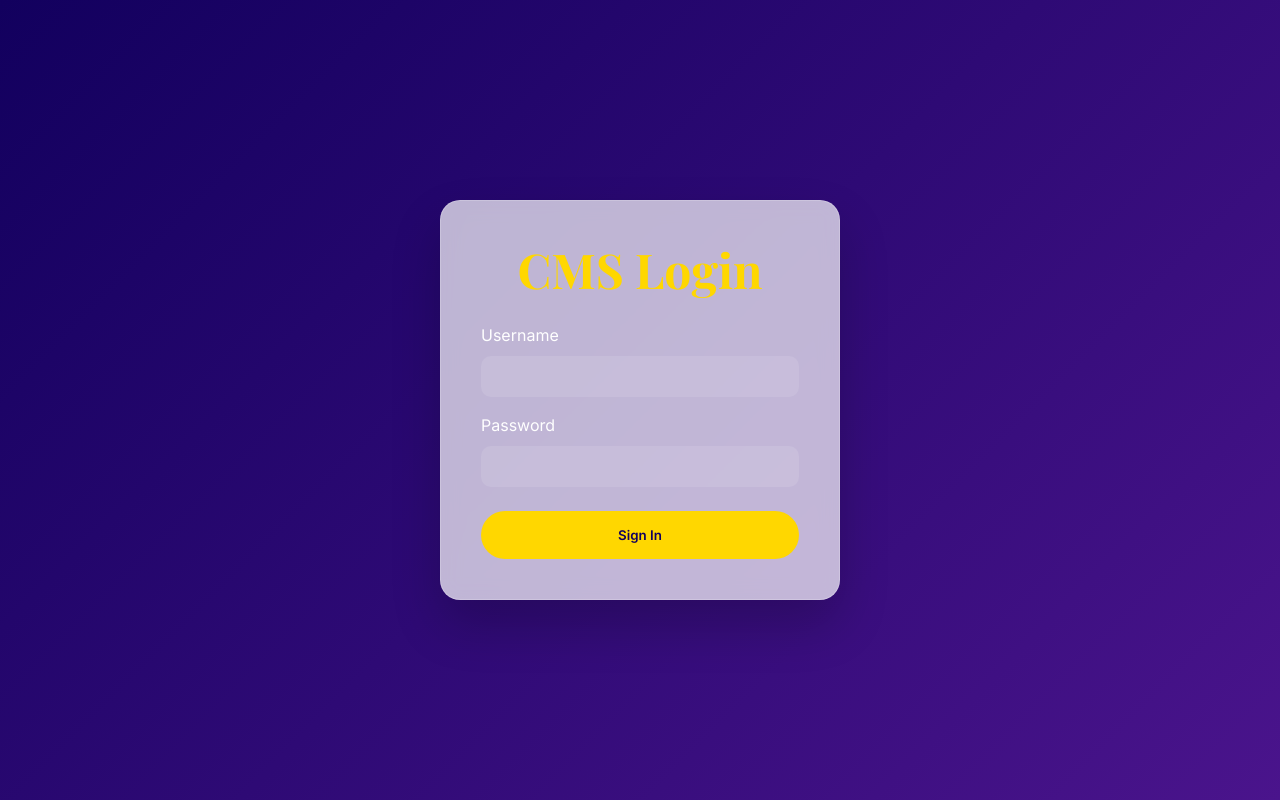
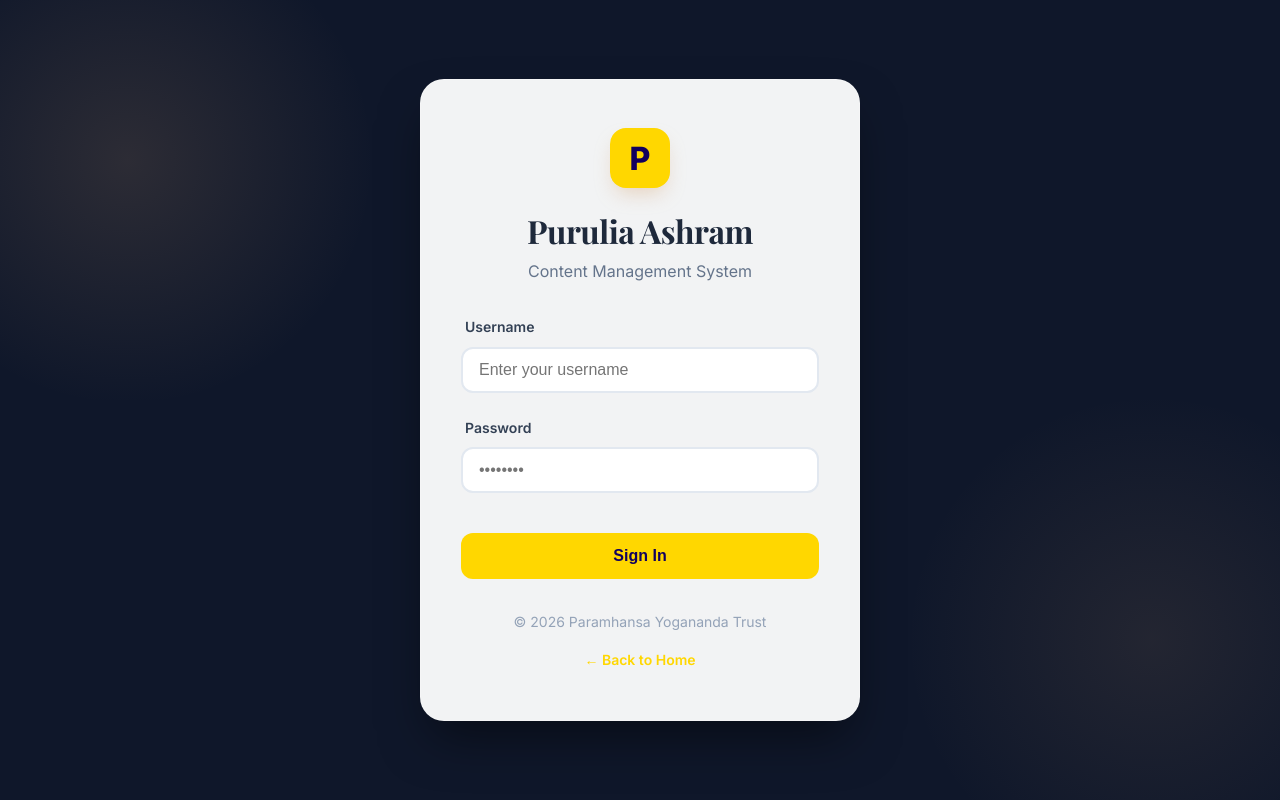
Before and after one commit to himanshu-gfx/Purulia-Ashram, a Next.js app: page /login in a window 1280 px wide. Built offline with nearby package versions, Linux system fonts and the light colour scheme; a web font is replaced by a local one.

Commit message:
Fix post-login redirect loop and overhaul login UI with high contrast and spiritual aesthetic

```diff
--- a/src/app/login/page.tsx
+++ b/src/app/login/page.tsx
@@ -1,7 +1,7 @@
 
 'use client';
 
-import { useState } from 'react';
+import { useState, useEffect } from 'react';
 import { signIn } from 'next-auth/react';
 import { useRouter } from 'next/navigation';
 
@@ -10,7 +10,12 @@
     const [password, setPassword] = useState('');
     const [error, setError] = useState('');
     const [loading, setLoading] = useState(false);
+    const [mounted, setMounted] = useState(false);
     const router = useRouter();
+
+    useEffect(() => {
+        setMounted(true);
+    }, []);
 
     const handleSubmit = async (e: React.FormEvent) => {
         e.preventDefault();
@@ -25,81 +30,274 @@
             });
 
             if (result?.error) {
-                setError('Invalid credentials');
+                setError('Invalid username or password');
             } else {
                 router.push('/admin');
                 router.refresh();
             }
         } catch (err) {
-            setError('An error occurred. Please try again.');
+            setError('System error. Please contact administrator.');
         } finally {
             setLoading(false);
         }
     };
 
+    if (!mounted) return null;
+
     return (
-        <div style={{
-            minHeight: '100vh',
-            display: 'flex',
-            alignItems: 'center',
-            justifyContent: 'center',
-            background: 'linear-gradient(135deg, var(--primary-dark) 0%, var(--primary) 100%)',
-            padding: '1rem'
-        }}>
-            <div className="card glass" style={{
-                maxWidth: '400px',
-                width: '100%',
-                padding: '2.5rem',
-                borderRadius: '20px',
-                boxShadow: '0 25px 50px rgba(0,0,0,0.2)'
-            }}>
-                <h2 style={{ textAlign: 'center', color: 'var(--accent)', marginBottom: '1.5rem' }}>CMS Login</h2>
-                <form onSubmit={handleSubmit}>
-                    <div style={{ marginBottom: '1rem' }}>
-                        <label style={{ display: 'block', marginBottom: '0.5rem', color: 'var(--white)' }}>Username</label>
+        <div style={containerStyle}>
+            {/* Background Graphics */}
+            <div style={circle1Style}></div>
+            <div style={circle2Style}></div>
+
+            <main style={cardStyle} className="glass-card">
+                <div style={headerSectionStyle}>
+                    <div style={logoIconStyle}>P</div>
+                    <h1 style={titleStyle}>Purulia Ashram</h1>
+                    <p style={subtitleStyle}>Content Management System</p>
+                </div>
+
+                <form onSubmit={handleSubmit} style={formStyle}>
+                    <div style={inputGroupStyle}>
+                        <label style={labelStyle}>Username</label>
                         <input
                             type="text"
                             value={username}
                             onChange={(e) => setUsername(e.target.value)}
-                            style={{
-                                width: '100%',
-                                padding: '0.8rem',
-                                borderRadius: '10px',
-                                border: 'none',
-                                backgroundColor: 'rgba(255,255,255,0.1)',
-                                color: 'white'
-                            }}
+                            placeholder="Enter your username"
+                            style={inputStyle}
                             required
                         />
                     </div>
-                    <div style={{ marginBottom: '1.5rem' }}>
-                        <label style={{ display: 'block', marginBottom: '0.5rem', color: 'var(--white)' }}>Password</label>
+
+                    <div style={inputGroupStyle}>
+                        <label style={labelStyle}>Password</label>
                         <input
                             type="password"
                             value={password}
                             onChange={(e) => setPassword(e.target.value)}
-                            style={{
-                                width: '100%',
-                                padding: '0.8rem',
-                                borderRadius: '10px',
-                                border: 'none',
-                                backgroundColor: 'rgba(255,255,255,0.1)',
-                                color: 'white'
-                            }}
+                            placeholder="••••••••"
+                            style={inputStyle}
                             required
                         />
                     </div>
-                    {error && <p style={{ color: '#ff4d4d', fontSize: '0.9rem', marginBottom: '1rem', textAlign: 'center' }}>{error}</p>}
+
+                    {error && (
+                        <div style={errorBannerStyle}>
+                            {error}
+                        </div>
+                    )}
+
                     <button
                         type="submit"
-                        className="btn btn-accent"
                         disabled={loading}
-                        style={{ width: '100%', padding: '1rem' }}
+                        style={loading ? { ...buttonStyle, opacity: 0.7, cursor: 'not-allowed' } : buttonStyle}
                     >
-                        {loading ? 'Logging in...' : 'Sign In'}
+                        {loading ? (
+                            <span style={spinnerStyle}></span>
+                        ) : 'Sign In'}
                     </button>
                 </form>
-            </div>
+
+                <div style={footerSectionStyle}>
+                    <p style={footerTextStyle}>&copy; {new Date().getFullYear()} Paramhansa Yogananda Trust</p>
+                    <a href="/" style={backLinkStyle}>← Back to Home</a>
+                </div>
+            </main>
+
+            <style dangerouslySetInnerHTML={{
+                __html: `
+                @keyframes fadeIn {
+                    from { opacity: 0; transform: translateY(10px); }
+                    to { opacity: 1; transform: translateY(0); }
+                }
+                @keyframes rotate {
+                    from { transform: rotate(0deg); }
+                    to { transform: rotate(360deg); }
+                }
+                .glass-card {
+                    animation: fadeIn 0.8s ease-out;
+                    backdrop-filter: blur(20px);
+                    background: rgba(255, 255, 255, 0.95);
+                    border: 1px solid rgba(255, 255, 255, 0.2);
+                }
+                input:focus {
+                    outline: none;
+                    border-color: var(--accent) !important;
+                    box-shadow: 0 0 0 3px rgba(212, 163, 115, 0.2);
+                }
+                button:hover:not(:disabled) {
+                    transform: translateY(-2px);
+                    box-shadow: 0 5px 15px rgba(0,0,0,0.1);
+                    background: var(--primary);
+                    color: white;
+                }
+                button:active:not(:disabled) {
+                    transform: translateY(0);
+                }
+            `}} />
         </div>
     );
 }
+
+// Styles
+const containerStyle: React.CSSProperties = {
+    minHeight: '100vh',
+    display: 'flex',
+    alignItems: 'center',
+    justifyContent: 'center',
+    backgroundColor: '#0f172a',
+    position: 'relative',
+    overflow: 'hidden',
+    padding: '20px',
+    fontFamily: 'var(--font-inter), sans-serif',
+};
+
+const circle1Style: React.CSSProperties = {
+    position: 'absolute',
+    top: '-10%',
+    left: '-10%',
+    width: '40%',
+    height: '60%',
+    background: 'radial-gradient(circle, rgba(212, 163, 115, 0.15) 0%, transparent 70%)',
+    zIndex: 0,
+};
+
+const circle2Style: React.CSSProperties = {
+    position: 'absolute',
+    bottom: '-10%',
+    right: '-10%',
+    width: '40%',
+    height: '60%',
+    background: 'radial-gradient(circle, rgba(212, 163, 115, 0.1) 0%, transparent 70%)',
+    zIndex: 0,
+};
+
+const cardStyle: React.CSSProperties = {
+    width: '100%',
+    maxWidth: '440px',
+    padding: '3rem 2.5rem',
+    borderRadius: '24px',
+    boxShadow: '0 25px 50px -12px rgba(0, 0, 0, 0.5)',
+    zIndex: 1,
+    display: 'flex',
+    flexDirection: 'column',
+    gap: '2rem',
+};
+
+const headerSectionStyle: React.CSSProperties = {
+    textAlign: 'center',
+};
+
+const logoIconStyle: React.CSSProperties = {
+    width: '60px',
+    height: '60px',
+    backgroundColor: 'var(--accent)',
+    color: 'var(--primary-dark)',
+    borderRadius: '16px',
+    display: 'flex',
+    alignItems: 'center',
+    justifyContent: 'center',
+    fontSize: '2rem',
+    fontWeight: 800,
+    margin: '0 auto 1.5rem',
+    boxShadow: '0 10px 20px -5px rgba(212, 163, 115, 0.4)',
+};
+
+const titleStyle: React.CSSProperties = {
+    fontSize: '2rem',
+    color: '#1e293b',
+    margin: '0 0 0.5rem 0',
+    fontWeight: 700,
+    letterSpacing: '-0.5px',
+};
+
+const subtitleStyle: React.CSSProperties = {
+    color: '#64748b',
+    fontSize: '1rem',
+    margin: 0,
+};
+
+const formStyle: React.CSSProperties = {
+    display: 'flex',
+    flexDirection: 'column',
+    gap: '1.5rem',
+};
+
+const inputGroupStyle: React.CSSProperties = {
+    display: 'flex',
+    flexDirection: 'column',
+    gap: '0.5rem',
+};
+
+const labelStyle: React.CSSProperties = {
+    fontSize: '0.875rem',
+    fontWeight: 600,
+    color: '#334155',
+    marginLeft: '4px',
+};
+
+const inputStyle: React.CSSProperties = {
+    padding: '12px 16px',
+    borderRadius: '12px',
+    border: '2px solid #e2e8f0',
+    fontSize: '1rem',
+    transition: 'all 0.2s ease',
+    backgroundColor: 'white',
+    color: '#1e293b',
+};
+
+const buttonStyle: React.CSSProperties = {
+    marginTop: '1rem',
+    padding: '14px',
+    borderRadius: '12px',
+    border: 'none',
+    backgroundColor: 'var(--accent)',
+    color: 'var(--primary-dark)',
+    fontSize: '1rem',
+    fontWeight: 700,
+    cursor: 'pointer',
+    transition: 'all 0.3s ease',
+    display: 'flex',
+    alignItems: 'center',
+    justifyContent: 'center',
+};
+
+const errorBannerStyle: React.CSSProperties = {
+    padding: '12px',
+    borderRadius: '10px',
+    backgroundColor: '#fef2f2',
+    color: '#991b1b',
+    fontSize: '0.875rem',
+    textAlign: 'center',
+    border: '1px solid #fee2e2',
+};
+
+const footerSectionStyle: React.CSSProperties = {
+    textAlign: 'center',
+    display: 'flex',
+    flexDirection: 'column',
+    gap: '1rem',
+};
+
+const footerTextStyle: React.CSSProperties = {
+    fontSize: '0.875rem',
+    color: '#94a3b8',
+    margin: 0,
+};
+
+const backLinkStyle: React.CSSProperties = {
+    fontSize: '0.875rem',
+    color: 'var(--accent)',
+    textDecoration: 'none',
+    fontWeight: 600,
+};
+
+const spinnerStyle: React.CSSProperties = {
+    width: '20px',
+    height: '20px',
+    border: '3px solid rgba(0,0,0,0.1)',
+    borderTopColor: 'inherit',
+    borderRadius: '50%',
+    animation: 'rotate 0.8s linear infinite',
+};
```
